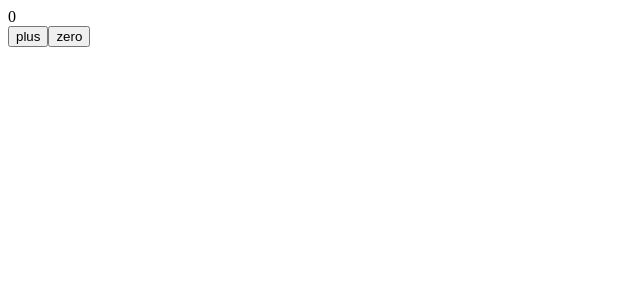
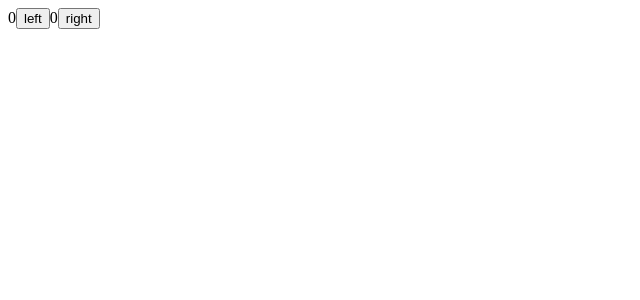
Before and after one commit to ckyx/fullstackOpen, a React (Create React App) app in the folder part1/unicafe/: page / in a window 1280 px wide. Shown: the top 300 px of the page, without its empty margins (0-640 px from the left). Built offline with nearby package versions, Linux system fonts and the light colour scheme.

Commit message:
add allClicks

```diff
--- a/part1/unicafe/src/App.js
+++ b/part1/unicafe/src/App.js
@@ -1,23 +1,37 @@
 import { useState } from "react"
 
-const Button = ({onClick, text}) => <button onClick={onClick}>{text}</button>
+const App = () => {
 
-const Display = ({counter}) => <div>{counter}</div>
+    const [clicks, setClicks] = useState({left:0 , right:0})
+    const [allClicks, setAll] = useState([])
 
+    const leftClick = () => setClicks({...clicks, left: clicks.left + 1})
+    const rightClick = () => setClicks({...clicks, right: clicks.right +1})
+    const handleLeftClick = () => {
+        setAll(allClicks.concat('L'))
+        leftClick()
+    }
 
-const App = () => {
-    const [ counter , setcounter] = useState(0)
+    const handleRightClick = () => {
+        setAll(allClicks.concat('R'))
+        rightClick()
+    }
 
-    const increaseByOne = () => setcounter(counter + 1)
-    const setZero = () => setcounter(0)
 
     return (
         <div>
-            <Display counter={counter}/>
-            <Button onClick={increaseByOne} text="plus" />
-            <Button onClick={setZero}  text='zero'/>
+            {clicks.left}
+            <button onClick={handleLeftClick}>
+                left
+            </button>
+
+            {clicks.right}
+            <button onClick={handleRightClick}>
+                right
+            </button>
+            <p>{allClicks.join(' ')}</p>
         </div>
-)
+    )
 }
 
 export default App
```
